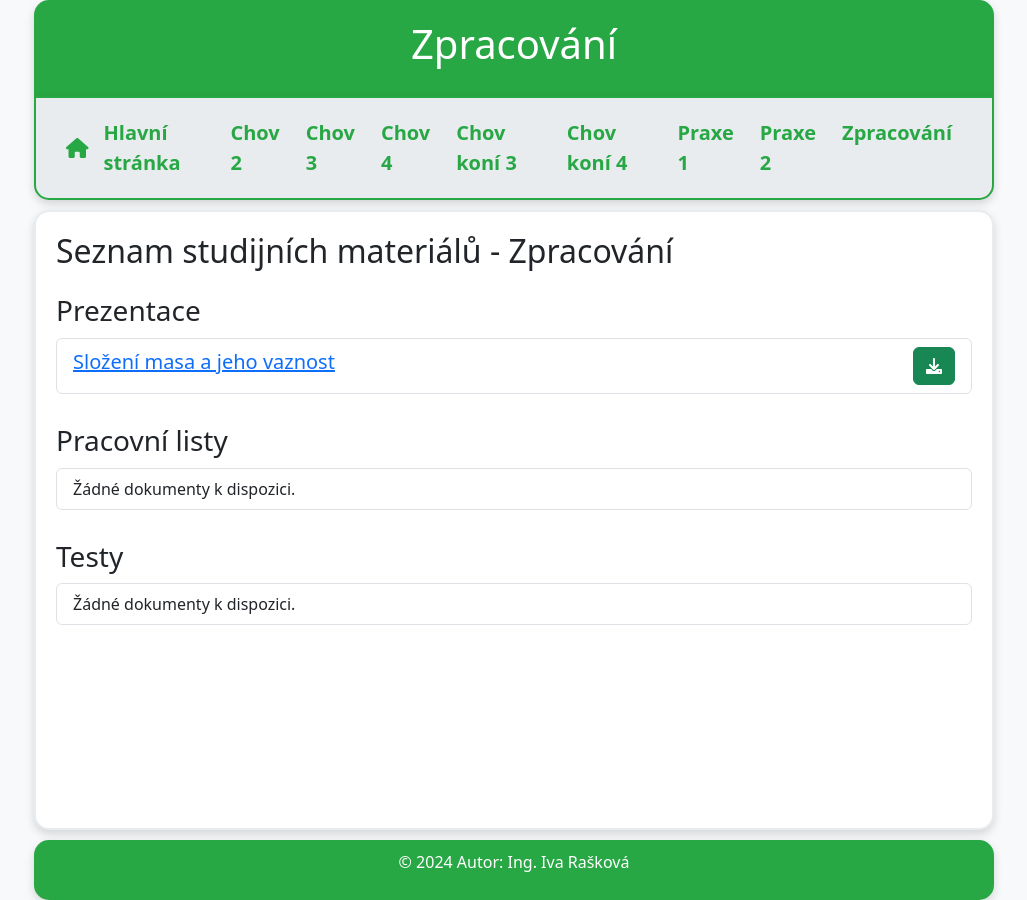
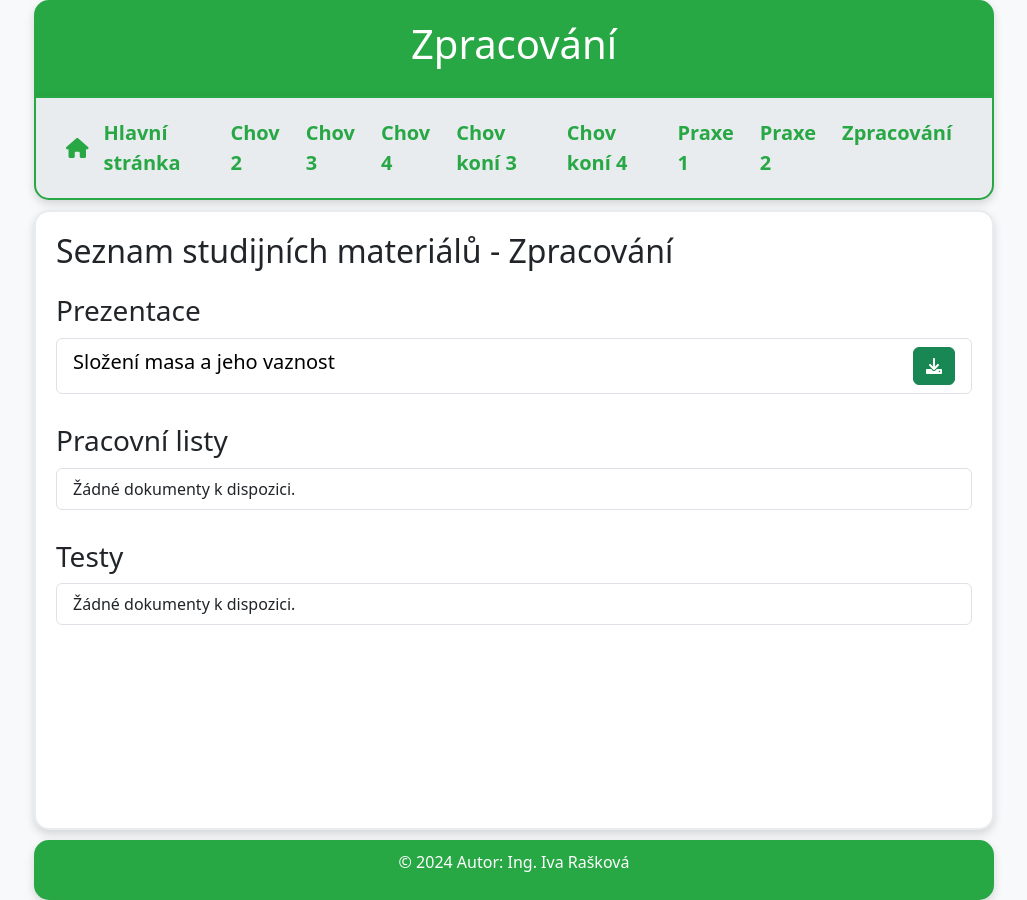
Before and after one commit to i-ras/docs, a Jekyll site: the page built from _subjects/zpracovani.md, in a window 1280 px wide. Shown: the whole page, without its empty margins (126-1153 px from the left). Built offline with Jekyll 4.4.1, drawn with Linux system fonts in a browser that asks for light colours.

Commit message:
Custom link.

```diff
--- a/_layouts/predmet.html
+++ b/_layouts/predmet.html
@@ -123,6 +123,13 @@
         .group-section h3 {
             margin-bottom: 10px;
         }
+        .custom-link {
+            text-decoration: none;
+            color: black;
+        }
+        .custom-link:hover {
+            color: #28a745;
+        }
     </style>
 </head>
 <body>
@@ -171,7 +178,7 @@
                         {% if items %}
                             {% for document in items %}
                                 <li class="list-group-item">
-                                    <h5><a href="{{document.path}}">{{ document.name }}</a></h5>
+                                    <h5><a href="{{document.path}}" target="_blank" class="custom-link">{{ document.name }}</a></h5>
                                     <a href="{{ document.path }}" class="btn btn-success" download><i class="fa fa-download"></i></a>
                                 </li>
                             {% endfor %}
```
